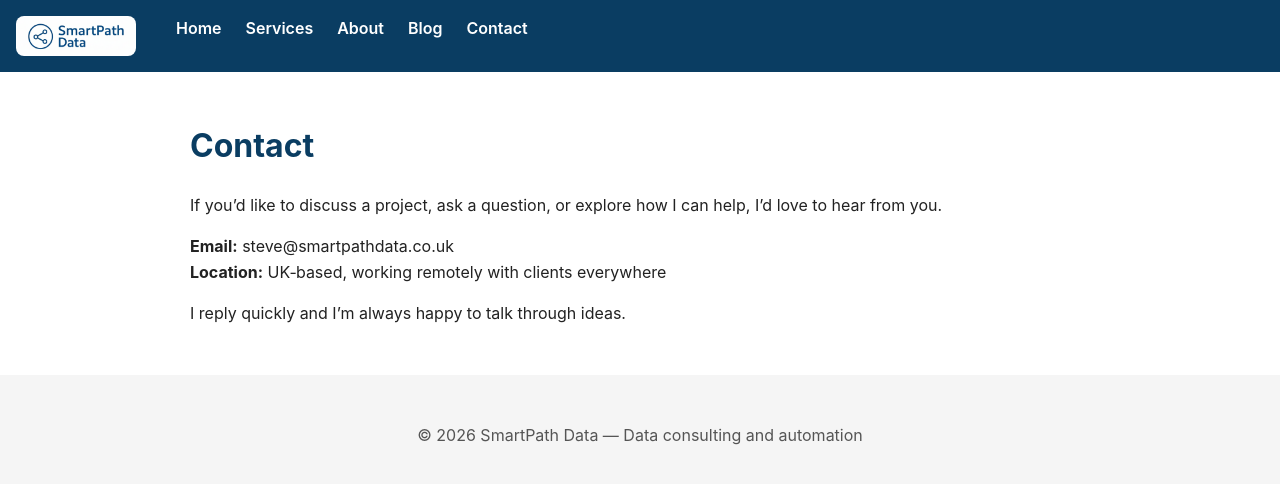
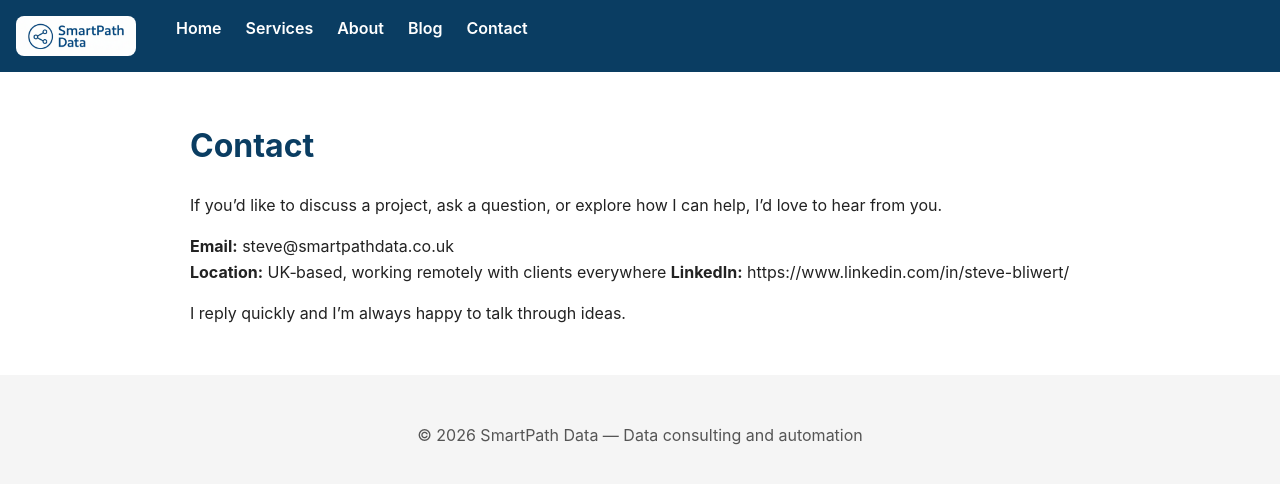
Before and after one commit to smartpathdata/smartpathdata.github.io, a Jekyll site: the page built from contact.md, in a window 1280 px wide. Shown: the top 484 px of the page. Built offline with Jekyll 4.4.1, drawn with Linux system fonts in a browser that asks for light colours.

Commit message:
Update contact.md

```diff
--- a/contact.md
+++ b/contact.md
@@ -7,5 +7,6 @@ If you’d like to discuss a project, ask a question, or explore how I can help,
 
 **Email:** steve@smartpathdata.co.uk
 **Location:** UK‑based, working remotely with clients everywhere
+**LinkedIn:** https://www.linkedin.com/in/steve-bliwert/
 
 I reply quickly and I’m always happy to talk through ideas.
```
